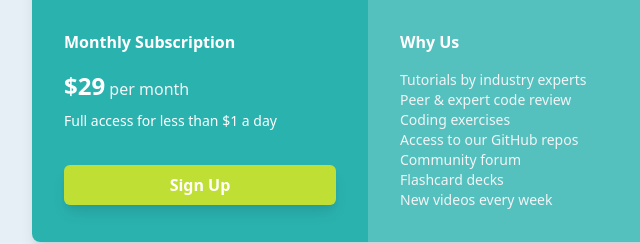
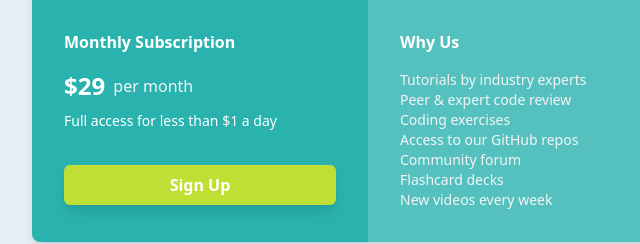
Before and after one commit to sagarkaurav/frontendmentor-solutions, a website: page single-price-grid-component/public/index.html in a window 1280 px wide. Shown: the part 422-666 px from the top of the page, 272-912 px from the left. Drawn offline with nearby package versions, Linux system fonts and the light colour scheme; files that its build step writes are made by us from their sources.

Commit message:
align pricing text

```diff
--- a/single-price-grid-component/public/index.html
+++ b/single-price-grid-component/public/index.html
@@ -29,7 +29,9 @@
       <div class="flex flex-col text-white md:flex-row rounded-b-xl">
         <div class="px-8 py-8 md:w-1/2 bg-cyan-custom">
           <h2 class="py-4 font-bold">Monthly Subscription</h2>
-          <p><span class="text-2xl font-bold">&dollar;29</span>&nbsp;<span class="font-light text-gray-100">per month</span></p>
+          <div class="">
+            <p><span class="text-2xl font-bold align-middle">&dollar;29</span>&nbsp;<span class="px-1 font-light text-gray-100 align-middle ">per month</span></p>
+          </div>
           <p class="py-2 text-sm leading-relaxed">Full access for less than &dollar;1 a day</p>
           <a href="#" class="block w-full px-4 py-2 mt-6 font-bold text-center rounded-md shadow-lg bg-bright-yellow">Sign Up</a>
         </div>
```
